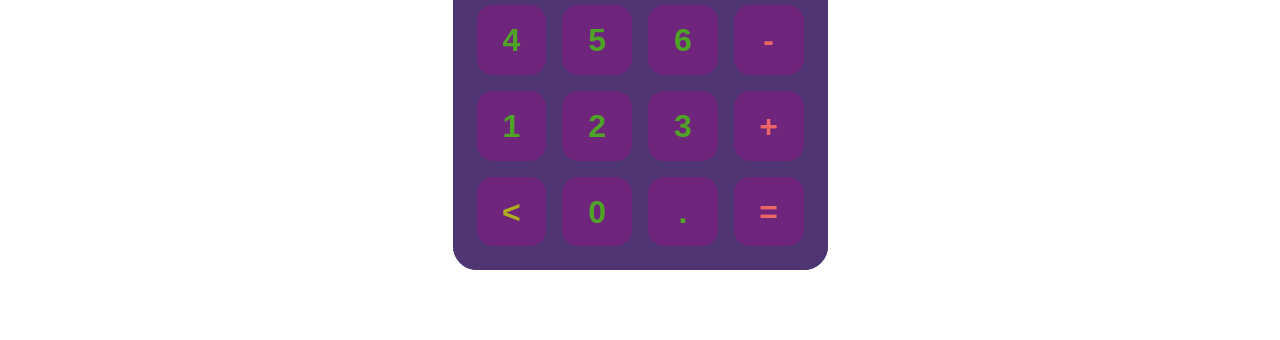
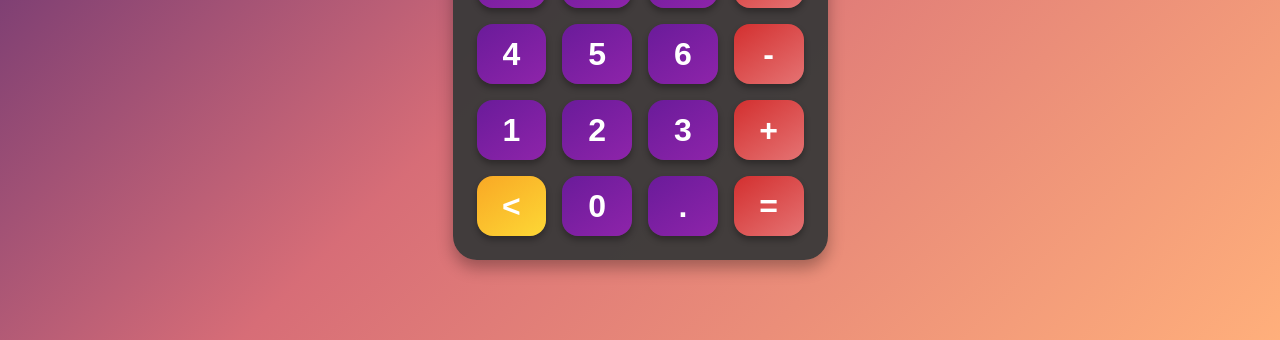
Before and after one commit to DebjitRoy-1/Calculator, a plain HTML site: page index.html in a window 1280 px wide. Shown: the part 460-800 px from the top of the page. Drawn offline with Linux system fonts and the light colour scheme.

Commit message:
Update main.css

```diff
--- a/main.css
+++ b/main.css
@@ -1,19 +1,23 @@
+/* General Reset */
 * {
 	margin: 0;
 	padding: 0;
 	box-sizing: border-box;
-	font-family: sans-serif;
+	font-family: 'Poppins', sans-serif;
 }
 
+/* Centering App */
 .app {
 	display: flex;
 	justify-content: center;
 	align-items: center;
 	height: 100vh;
+	background: linear-gradient(135deg, #3a1c71, #d76d77, #ffaf7b);
 }
 
+/* Calculator Container */
 .calculator {
-	background-color: #4b3270;
+	background: rgba(34, 34, 34, 0.95);
 	width: 100%;
 	max-width: 375px;
 	min-height: 640px;
@@ -21,17 +25,26 @@
 	flex-direction: column;
 	border-radius: 1.5rem;
 	overflow: hidden;
+	box-shadow: 0 8px 16px rgba(0, 0, 0, 0.3);
+	transition: transform 0.3s ease-in-out;
 }
 
+.calculator:hover {
+	transform: scale(1.02);
+}
+
+/* Display Section */
 .display {
 	min-height: 200px;
 	padding: 1.5rem;
 	display: flex;
 	justify-content: flex-end;
 	align-items: flex-end;
-	color: rgb(97, 194, 28);
+	color: #61c21c;
 	text-align: right;
 	flex: 1 1 0%;
+	background: rgba(0, 0, 0, 0.85);
+	border-bottom: 2px solid rgba(255, 255, 255, 0.1);
 }
 
 .display .content {
@@ -45,8 +58,9 @@
 
 .display .input {
 	width: 100%;
-	font-size: 1.25rem;
+	font-size: 1.5rem;
 	margin-bottom: 0.5rem;
+	color: #b0b0b0;
 }
 
 .display .output {
@@ -54,19 +68,21 @@
 	font-weight: 700;
 	width: 100%;
 	white-space: nowrap;
+	color: #ffffff;
 }
 
 .display .operator {
-	color: #0f0bda;
+	color: #ff5757;
 }
 
 .display .brackets,
 .display .percent {
-	color: #2307df;
+	color: #ff9500;
 }
 
+/* Keys Section */
 .keys {
-	background-color: #4f3672;
+	background: rgba(255, 255, 255, 0.1);
 	padding: 1.5rem;
 	border-radius: 1.5rem 1.5rem 0 0;
 	display: grid;
@@ -79,35 +95,46 @@
 .keys .key {
 	position: relative;
 	cursor: pointer;
-
-	display: block;
-	height: 0;
-	padding-top: 100%;
-	background-color: #96108770;
+	display: flex;
+	align-items: center;
+	justify-content: center;
+	height: 60px;
+	background: linear-gradient(145deg, #6a1b9a, #8e24aa);
 	border-radius: 1rem;
-	transition: 0.2s;
+	transition: all 0.2s ease-in-out;
 	user-select: none;
+	box-shadow: 0 4px 6px rgba(0, 0, 0, 0.3);
 }
 
 .keys .key span {
-	position: absolute;
-	top: 50%;
-	left: 50%;
-	transform: translate(-50%, -50%);
-
 	font-size: 2rem;
 	font-weight: 700;
-	color: #4fa427;
+	color: #ffffff;
+	transition: 0.3s;
 }
 
 .keys .key:hover {
-	box-shadow: inset 0px 0px 8px rgba(0, 0, 0, 0.2);
+	box-shadow: inset 0px 0px 10px rgba(0, 0, 0, 0.3);
+	transform: scale(1.05);
+}
+
+.keys .key:active {
+	transform: scale(0.95);
+	background: linear-gradient(145deg, #4a148c, #7b1fa2);
+}
+
+.keys .key.operator {
+	background: linear-gradient(145deg, #d32f2f, #e57373);
 }
 
 .keys .key.operator span {
-	color: #EB6666;
+	color: #fff;
+}
+
+.keys .key.action {
+	background: linear-gradient(145deg, #f9a825, #fdd835);
 }
 
 .keys .key.action span {
-	color: #aeae1c;
+	color: #fff;
 }
```
